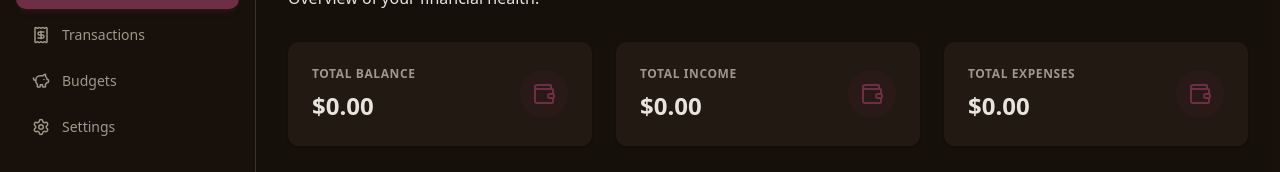
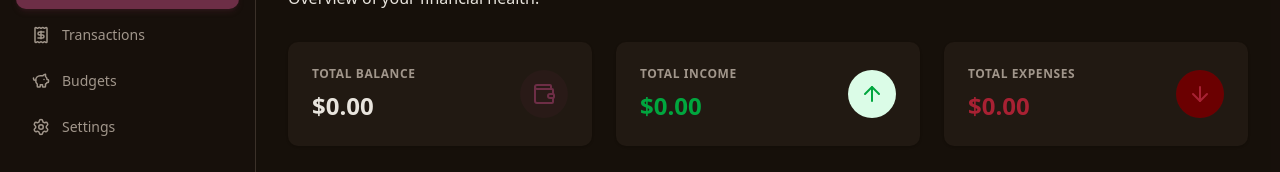
Before and after one commit to fit-s-u-m/budget-tracker-front, a Next.js app: page / in a window 1280 px wide. Shown: the part 151-323 px from the top of the page. Built offline with nearby package versions, Linux system fonts and the light colour scheme; no server answers.

Commit message:
fix: missing expense and income, which was ruled out

```diff
--- a/src/app/page.tsx
+++ b/src/app/page.tsx
@@ -20,8 +20,8 @@ export default function DashboardPage() {
     }
   }, [fetchInitialData, session]);
 
-  const income = transactions.filter(t => t.type === 'income').reduce((acc, t) => acc + t.amount, 0);
-  const expense = transactions.filter(t => t.type === 'expense').reduce((acc, t) => acc + t.amount, 0);
+  const income = transactions.filter(t => t.type === 'credit').reduce((acc, t) => acc + t.amount, 0);
+  const expense = transactions.filter(t => t.type === 'debit').reduce((acc, t) => acc + t.amount, 0);
   // Use balance from store if available, otherwise calculate from fetched transactions
   const balance = storeBalance || (income - expense);
 
@@ -56,8 +56,8 @@ export default function DashboardPage() {
 
       <div className="grid grid-cols-1 md:grid-cols-3 gap-6">
         <SummaryCard title="Total Balance" amount={balance} type="balance" />
-        <SummaryCard title="Total Income" amount={income} type="income" />
-        <SummaryCard title="Total Expenses" amount={expense} type="expense" />
+        <SummaryCard title="Total Income" amount={income} type="credit" />
+        <SummaryCard title="Total Expenses" amount={expense} type="debit" />
       </div>
 
       <div className="grid grid-cols-1 lg:grid-cols-2 gap-6 items-start">
--- a/src/components/dashboard/ExpenseChart.tsx
+++ b/src/components/dashboard/ExpenseChart.tsx
@@ -16,7 +16,7 @@ export function ExpenseChart() {
     }, []);
 
     const data = useMemo(() => {
-        const expenses = transactions.filter(t => t.type === 'expense');
+        const expenses = transactions.filter(t => t.type === 'debit');
         const grouped = expenses.reduce((acc, t) => {
             acc[t.category] = (acc[t.category] || 0) + t.amount;
             return acc;
```
